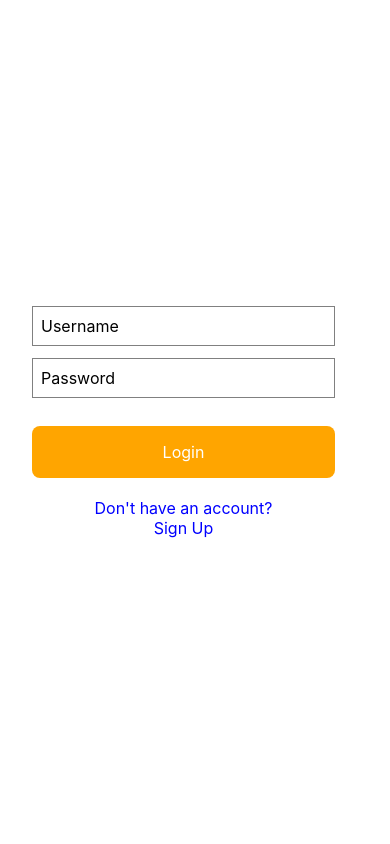
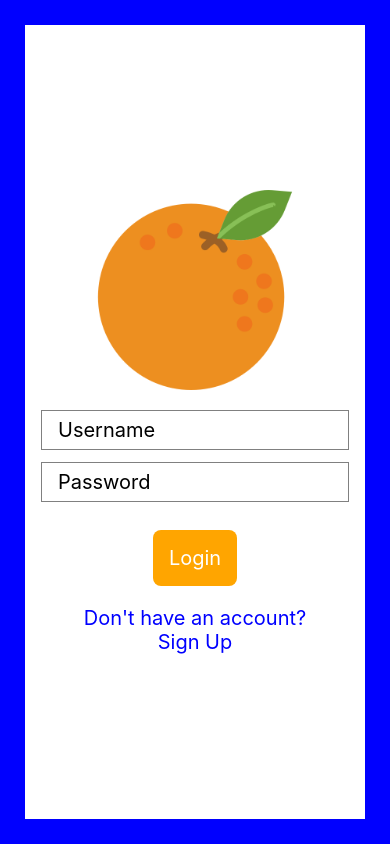
Before and after one commit to gyuripk/mobile, a React Native app: screen / in a window 390 px wide. Built offline with nearby package versions, Linux system fonts and the light colour scheme.

Commit message:
edit style

```diff
--- a/components/Layout.js
+++ b/components/Layout.js
@@ -11,17 +11,29 @@ export function GlobalLayout({ children }) {
   );
 }
 
+// const styles = StyleSheet.create({
+//   safeArea: {
+//     flex: 1,
+//     backgroundColor: "#fff",
+//   },
+//   container: {
+//     flex: 1,
+//     backgroundColor: "#fff",
+//     width: "100%",
+//     padding: 16,
+//     justifyContent: "center",
+//     alignItems: "center",
+//   },
+
 const styles = StyleSheet.create({
   safeArea: {
     flex: 1,
-    backgroundColor: "#fff",
+    backgroundColor: "red", //헤더, 푸터 부분 배경색
   },
   container: {
     flex: 1,
-    backgroundColor: "#fff",
-    width: "90%",
-    paddingLeft: 16,
-    justifyContent: "center",
-    // alignItems: "center",
+    backgroundColor: "blue", //헤더 빼고 배경색
+    width: "100%",
+    padding: 25, // Adjust this value as needed
   },
 });
--- a/screens/AboutScreen.js
+++ b/screens/AboutScreen.js
@@ -2,13 +2,16 @@
 import React from "react";
 import { View, Text, StyleSheet } from "react-native";
 import { GlobalStyles } from "../styles/global";
+import { GlobalLayout } from "../components/Layout";
 
 const AboutScreen = () => {
   const globalStyles = GlobalStyles();
   return (
-    <View style={styles.container}>
-      <Text style={[globalStyles.text]}>About Screen</Text>
-    </View>
+    <GlobalLayout>
+      <View style={styles.container}>
+        <Text style={[globalStyles.text]}>About Screen</Text>
+      </View>
+    </GlobalLayout>
   );
 };
 
--- a/screens/LoginScreen.js
+++ b/screens/LoginScreen.js
@@ -1,6 +1,7 @@
 import React, { useState } from "react";
 import {
   View,
+  Image,
   TextInput,
   TouchableOpacity,
   Button,
@@ -45,6 +46,10 @@ export default function LoginScreen({ navigation }) {
   return (
     <GlobalLayout>
       <View style={styles.container}>
+        <Image
+          style={styles.image}
+          source={require("../assets/orange.png")} // Replace with the path to your image
+        />
         <TextInput
           style={[styles.input, globalStyles.text]}
           placeholder="Username"
@@ -79,15 +84,22 @@ const styles = StyleSheet.create({
   container: {
     flex: 1,
     justifyContent: "center",
+    alignItems: "center", // Add this line
     padding: 16,
     backgroundColor: "#fff",
   },
+  image: {
+    width: 200, // Or whatever size you want
+    height: 200, // Or whatever size you want
+    marginBottom: 20, // Add some margin if you want
+  },
   input: {
+    width: "100%",
     height: 40,
     borderColor: "gray",
     borderWidth: 1,
     marginBottom: 12,
-    paddingHorizontal: 8,
+    paddingHorizontal: 16,
   },
   button: {
     backgroundColor: "#007BFF",
--- a/screens/NoteListScreen.js
+++ b/screens/NoteListScreen.js
@@ -7,16 +7,15 @@ import {
   StyleSheet,
 } from "react-native";
 import AsyncStorage from "@react-native-async-storage/async-storage";
+import { GlobalLayout } from "../components/Layout";
+import { format } from "date-fns";
 import { GlobalStyles } from "../styles/global";
-import { GlobalLayout } from "../components/Layout";
-import { format } from "date-fns"; // date-fns 라이브러리로 날짜 형식화
 
 export default function NoteListScreen({ navigation }) {
   const [notes, setNotes] = useState([]);
 
+  const API_URL = "http://localhost:3000";
   const globalStyles = GlobalStyles();
-
-  const API_URL = "http://localhost:3000"; // 서버의 API URL
 
   const fetchNotes = async () => {
     try {
@@ -44,18 +43,16 @@ export default function NoteListScreen({ navigation }) {
     fetchNotes();
     const focusListener = navigation.addListener("focus", fetchNotes);
     return () => {
-      focusListener();
+      navigation.removeListener("focus", fetchNotes);
     };
   }, [navigation]);
-
-  //   const globalStyles = GlobalStyles();
 
   return (
     <GlobalLayout>
       <View style={styles.container}>
         <FlatList
           data={notes}
-          keyExtractor={(item) => item.note_id.toString()} // 고유한 키로 'note_id' 사용
+          keyExtractor={(item) => item.note_id.toString()}
           renderItem={({ item }) => (
             <TouchableOpacity
               style={styles.note}
@@ -63,29 +60,27 @@ export default function NoteListScreen({ navigation }) {
                 navigation.navigate("NoteScreen", {
                   noteId: item.note_id,
                   noteTitle: item.title,
-                  noteContent: item.content, // noteContent 추가 전달
+                  noteContent: item.content,
                 })
               }
             >
-              <Text style={[styles.noteTitle, globalStyles.text]}>
-                {item.title}
-              </Text>
-              <Text style={[styles.noteDate, globalStyles.text]}>
-                {format(new Date(item.created_at), "yyyy-MM-dd")}
-              </Text>
-              <Text style={[styles.noteTime, globalStyles.text]}>
+              <View style={styles.noteHeader}>
+                <Text style={globalStyles.title}>{item.title}</Text>
+                <Text style={globalStyles.date}>
+                  {format(new Date(item.created_at), "dd MMM yyyy")}
+                </Text>
+              </View>
+              <Text style={globalStyles.time}>
                 {format(new Date(item.created_at), "HH:mm")}
               </Text>
             </TouchableOpacity>
           )}
         />
         <TouchableOpacity
-          style={globalStyles.button}
+          style={styles.addButton}
           onPress={() => navigation.navigate("NoteScreen", { noteId: null })}
         >
-          <Text style={[globalStyles.buttonText, globalStyles.text]}>
-            Add Note
-          </Text>
+          <Text style={(styles.addButtonText, globalStyles.text)}>+</Text>
         </TouchableOpacity>
       </View>
     </GlobalLayout>
@@ -95,20 +90,69 @@ export default function NoteListScreen({ navigation }) {
 const styles = StyleSheet.create({
   container: {
     flex: 1,
-    // padding: ,
-    backgroundColor: "#fff",
+    backgroundColor: "#e6e6e6", //스크린 컨테이너 배경색
+    padding: 10,
   },
   note: {
-    // padding: 16,
-    paddingVertical: 16,
-    borderBottomWidth: 1,
-    borderBottomColor: "#ccc",
+    backgroundColor: "#fff",
+    padding: 20,
+    borderRadius: 10,
+    shadowColor: "#000",
+    shadowOffset: { width: 0, height: 2 },
+    shadowOpacity: 0.1,
+    shadowRadius: 8,
+    elevation: 4,
+    marginBottom: 20,
   },
-  noteTitle: {
-    fontSize: 18,
+  noteHeader: {
+    flexDirection: "row",
+    justifyContent: "space-between",
+    marginBottom: 5,
   },
-  noteDate: {
-    fontSize: 12,
-    color: "#888",
+  addButton: {
+    position: "absolute", // 버튼을 화면의 오른쪽 아래에 고정
+    right: 20, // 오른쪽에서 20 유닛 떨어진 위치
+    bottom: 20, // 하단에서 20 유닛 떨어진 위치
+    backgroundColor: "orange", // 색상 유지
+    width: 60, // 버튼의 너비
+    height: 60, // 버튼의 높이
+    borderRadius: 30, // 원형 버튼 만들기 (너비와 높이의 반)
+    alignItems: "center",
+    justifyContent: "center",
+    elevation: 8, // 그림자 효과를 위한 엘리베이션 추가 (안드로이드)
+    shadowColor: "#000", // 그림자 색
+    shadowOffset: { width: 0, height: 4 }, // 그림자 위치
+    shadowOpacity: 0.3, // 그림자 투명도
+    shadowRadius: 4.65, // 그림자 블러 반경
   },
+  addButtonText: {
+    color: "#fff",
+    fontSize: 24, // 폰트 크기 증가
+    fontWeight: "bold", // 텍스트 굵게
+  },
+  //   addButton: {
+  //     // backgroundColor: "orange",
+  //     // padding: 16,
+  //     // borderRadius: 8,
+  //     // alignItems: "center",
+  //     // marginTop: 16,
+  //     // addButton: {
+  //     backgroundColor: "orange", // 색상 유지
+  //     paddingVertical: 10, // 세로 패딩 조절
+  //     paddingHorizontal: 20, // 가로 패딩 추가
+  //     borderRadius: 20, // 더 둥근 모서리
+  //     alignItems: "center",
+  //     justifyContent: "center", // 텍스트를 버튼 중앙에 위치
+  //     elevation: 3, // 그림자 효과를 위한 엘리베이션 추가
+  //     shadowColor: "#000", // 그림자 색
+  //     shadowOffset: { width: 0, height: 2 }, // 그림자 위치
+  //     shadowOpacity: 0.25, // 그림자 투명도
+  //     shadowRadius: 3.84, // 그림자 블러 반경
+  //     marginTop: 16,
+  //   },
+  //   addButtonText: {
+  //     color: "#fff",
+  //     fontSize: 18,
+  //     fontWeight: "bold", // 텍스트 굵게
+  //   },
 });
--- a/screens/NoteScreen.js
+++ b/screens/NoteScreen.js
@@ -9,6 +9,8 @@ import {
 } from "react-native";
 import AsyncStorage from "@react-native-async-storage/async-storage";
 import { GlobalStyles } from "../styles/global";
+import { GlobalLayout } from "../components/Layout";
+import { format } from "date-fns";
 
 export default function NoteScreen({ route, navigation }) {
   const { noteId, noteTitle, noteContent } = route.params || {};
@@ -52,7 +54,11 @@ export default function NoteScreen({ route, navigation }) {
       }
 
       const data = await response.json();
+      if (method == "POST") {
         Alert.alert("Success", "Note saved successfully");
+      } else {
+        Alert.alert("Success", "Note updated successfully");
+      }
       // navigation.goBack();
       // 노트 수정 시 상태 업데이트
       setTitle(data.title);
@@ -90,9 +96,10 @@ export default function NoteScreen({ route, navigation }) {
   };
 
   return (
+    <GlobalLayout>
       <View style={styles.container}>
         <TextInput
-        style={[styles.input, globalStyles.text]}
+          style={[styles.input, globalStyles.title]}
           placeholder="Title"
           value={title}
           onChangeText={setTitle}
@@ -115,6 +122,7 @@ export default function NoteScreen({ route, navigation }) {
           </TouchableOpacity>
         )}
       </View>
+    </GlobalLayout>
   );
 }
 
--- a/screens/SettingScreen.js
+++ b/screens/SettingScreen.js
@@ -65,7 +65,7 @@ export default function SettingScreen({ navigation }) {
 
   return (
     <GlobalLayout>
-      <View style={styles.view}>
+      <View style={globalStyles.container}>
         <Switch
           value={isLargeText}
           onValueChange={async () => {
--- a/styles/global.js
+++ b/styles/global.js
@@ -3,11 +3,25 @@ import { useTheme } from "../context/theme";
 
 export function GlobalStyles() {
   const { isLargeText } = useTheme();
-  const baseFontSize = 16;
+  const baseFontSize = 20;
+  const titleFontSize = 16;
+  const dateFontSize = 13;
+  const timeFontSize = 12;
   const styles = StyleSheet.create({
     text: {
-      // fontSize: isLargeText ? 28 : 16,
-      fontSize: isLargeText ? baseFontSize + 12 : baseFontSize, // 12를 기본 fontSize에 더함
+      fontSize: isLargeText ? baseFontSize + 8 : baseFontSize,
+    },
+    title: {
+      fontSize: isLargeText ? titleFontSize + 8 : titleFontSize,
+      fontWeight: "bold",
+    },
+    date: {
+      fontSize: isLargeText ? dateFontSize + 8 : dateFontSize,
+      color: "#888",
+    },
+    time: {
+      fontSize: isLargeText ? timeFontSize + 8 : timeFontSize,
+      color: "#888",
     },
     button: {
       backgroundColor: "orange",
@@ -18,7 +32,7 @@ export function GlobalStyles() {
     },
     buttonText: {
       color: "#fff",
-      fontSize: 18,
+      fontSize: isLargeText ? baseFontSize - 2 + 10 : baseFontSize - 2,
     },
   });
 
```
Also changed, not shown: App.js (+27 -17 lines). Lines whose indentation alone changed are shown as unchanged.
